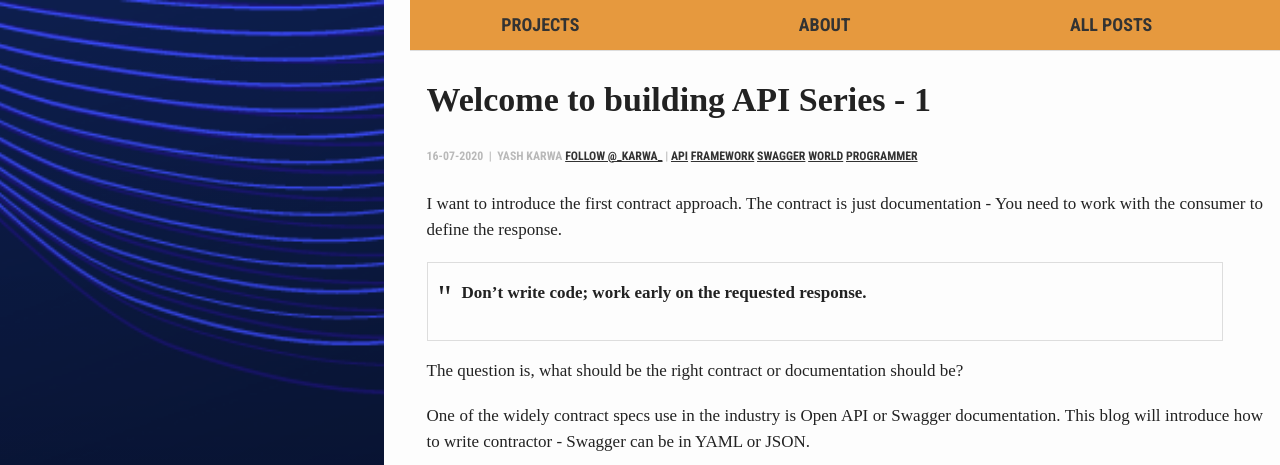
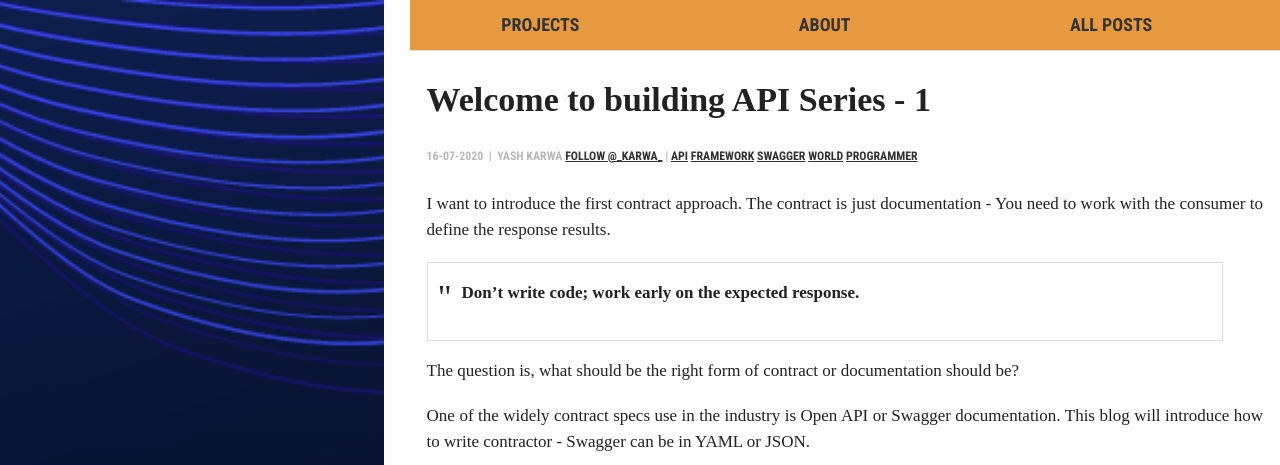
Before and after one commit to yashkarwa/Yashkarwa.github.io, a Jekyll site: the page built from _posts/2020-07-16-Welcome to building API Series : 1.md, in a window 1280 px wide and 900 px high. Shown: the top 465 px of the window. Built offline with Jekyll 4.4.1, drawn with Linux system fonts in a browser that asks for light colours; formulas are drawn with MathJax 3; comment, search, counter and statistics services are not loaded.

Commit message:
Update 2020-07-16-Welcome to building API Series : 1.md

```diff
--- a/_posts/2020-07-16-Welcome to building API Series : 1.md
+++ b/_posts/2020-07-16-Welcome to building API Series : 1.md
@@ -14,13 +14,13 @@ excerpt-image: '<img src="../../assets/images/Headshot.png" width="220" alt="Wel
 <em> Welcome to building API Series - 1 </em>'
 ---
 
-I want to introduce the first contract approach. The contract is just documentation - You need to work with the consumer to define the response.
+I want to introduce the first contract approach. The contract is just documentation - You need to work with the consumer to define the response results.
 
 
-> **Don't write code; work early on the requested response.**
+> **Don't write code; work early on the expected response.**
 
 
-The question is, what should be the right contract or documentation should be?
+The question is, what should be the right form of contract or documentation should be?
 
 
 One of the widely contract specs use in the industry is Open API or Swagger documentation. This blog will introduce how to write contractor - Swagger can be in YAML or JSON.
```
